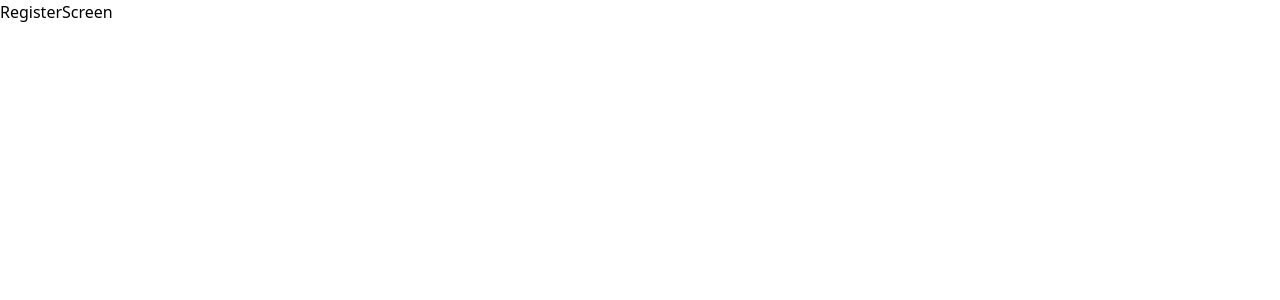
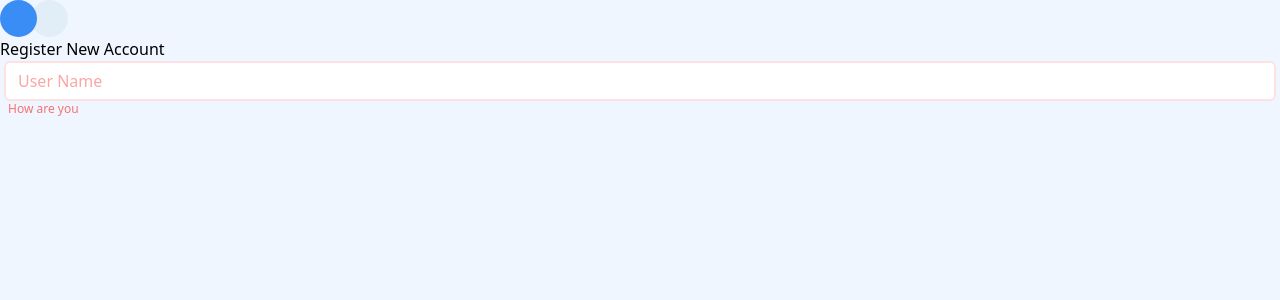
Before and after one commit to neuodev/topson, a React (Create React App) app in the folder client/: page /register in a window 1280 px wide. Shown: the top 300 px of the page. Built offline with nearby package versions, Linux system fonts and the light colour scheme.

Commit message:
Create custom text field

```diff
--- a/client/package.json
+++ b/client/package.json
@@ -3,6 +3,9 @@
   "version": "0.1.0",
   "private": true,
   "dependencies": {
+    "@emotion/react": "^11.8.2",
+    "@emotion/styled": "^11.8.1",
+    "@mui/material": "^5.5.2",
     "@testing-library/jest-dom": "^5.16.2",
     "@testing-library/react": "^12.1.4",
     "@testing-library/user-event": "^13.5.0",
--- a/client/src/App.tsx
+++ b/client/src/App.tsx
@@ -2,6 +2,7 @@ import { BrowserRouter as Router, Routes, Route } from "react-router-dom";
 import LoginScreen from "./screens/LoginScreen";
 import NoPage from "./screens/NoPage";
 import RegisterScreen from "./screens/RegisterScreen";
+import "./index.css";
 
 function App() {
   return (
--- /dev/null
+++ b/client/src/components/common/TextField.tsx
@@ -0,0 +1,27 @@
+import React from "react";
+
+type Props = {
+  placeholder: string;
+  error?: string;
+};
+
+const TextField: React.FC<Props> = ({ placeholder, error }) => {
+  return (
+    <div className="px-1">
+      <input
+        className={`placeholder:text-gray-400 py-1.5 px-3 focus:outline-none focus:ring-1 ring-blue-300 rounded-md w-full text-gray-800 font-medium ${
+          error
+            ? "border-2 border-red-100 placeholder:text-red-300"
+            : "border-none"
+        }`}
+        type="text"
+        placeholder={placeholder}
+      />
+      {error && (
+        <p className="ml-1 text-xs font-medium text-red-400">{error}</p>
+      )}
+    </div>
+  );
+};
+
+export default TextField;
--- a/client/src/components/register/RegisterForm.tsx
+++ b/client/src/components/register/RegisterForm.tsx
@@ -1,7 +1,12 @@
 import React from "react";
+import TextField from "../common/TextField";
 
 const RegisterForm = () => {
-  return <div>RegisterForm</div>;
+  return (
+    <div>
+      <TextField placeholder="User Name" error="How are you" />
+    </div>
+  );
 };
 
 export default RegisterForm;
--- a/client/src/index.tsx
+++ b/client/src/index.tsx
@@ -1,6 +1,5 @@
 import React from "react";
 import ReactDOM from "react-dom";
-import "./index.css";
 import App from "./App";
 
 ReactDOM.render(
--- a/client/src/screens/RegisterScreen.tsx
+++ b/client/src/screens/RegisterScreen.tsx
@@ -1,7 +1,17 @@
 import React from "react";
+import RegisterForm from "../components/register/RegisterForm";
 
 const RegisterScreen = () => {
-  return <div>RegisterScreen</div>;
+  return (
+    <div className="h-screen w-full bg-blue-50">
+      <div>
+        <img src="/logo.svg" alt="Topson" />
+        <h1>Register New Account</h1>
+
+        <RegisterForm />
+      </div>
+    </div>
+  );
 };
 
 export default RegisterScreen;
```
Also changed, not shown: 1 other file (tests, documents, lock files or other folders).
